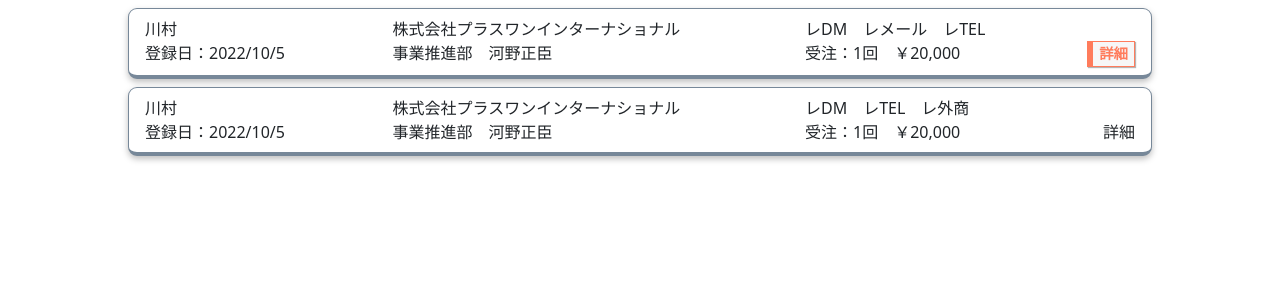
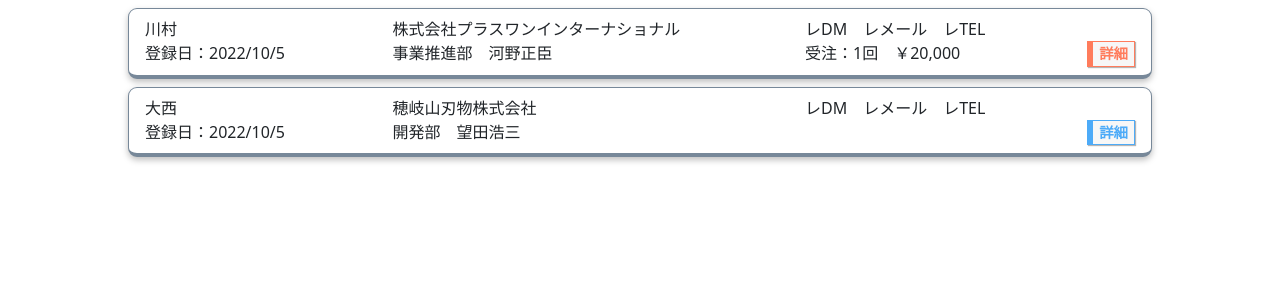
Before and after one commit to kawamura-katsufumi/python-test, a Django app: page /plac8/left/ in a window 1280 px wide. Shown: the top 300 px of the page. Run offline with Django 3.2, Linux system fonts and the light colour scheme.

Commit message:
note2214

```diff
--- a/python/dj_test/plac8/templates/plac8/left.html
+++ b/python/dj_test/plac8/templates/plac8/left.html
@@ -40,6 +40,12 @@
     }
     .detail3{
         font-size: 0.9em;
+        background-color: rgb(243, 200, 220);
+        border-top:  dotted 2px #f30e80;
+        border-bottom: dotted 2px #f30e80;
+    }
+    .detail4{
+        font-size: 0.9em;
         padding-top: 5px;
     }
     .btn-sticky {
@@ -55,6 +61,22 @@
         box-shadow: 1px 1px 1px rgba(0, 0, 0, 0.29);
     }
     .btn-sticky:active {
+        box-shadow: inset 0 0 2px rgba(128, 128, 128, 0.1);
+        transform: translateY(2px);
+    }
+    .btn-sticky2 {
+        font-size: 0.9em;
+        display: inline-block;
+        /* padding: 0.5em 1em; */
+        text-decoration: none;
+        background: #f7f7f7;
+        border: solid 1px #4dabf8;
+        border-left: solid 6px #4dabf8;/*左線*/
+        color: #4dabf8;/*文字色*/
+        font-weight: bold;
+        box-shadow: 1px 1px 1px rgba(0, 0, 0, 0.29);
+    }
+    .btn-sticky2:active {
         box-shadow: inset 0 0 2px rgba(128, 128, 128, 0.1);
         transform: translateY(2px);
     }
@@ -96,34 +118,75 @@
                         <div class="class1">
                             <div style="width: 300px;">見積金額：\77,000</div>
                             <div style="width: 350px;">見積番号：0028073-1</div>
-                            <div style="width: 300px;">経路：TEL</div>
+                            <div style="width: 300px;">流入経路：TEL</div>
                             <div style="width: 250px;">カスタマー事業部</div>
                         </div>
                         <div class="class1">
                             <div style="width: 300px;">ステータス：見積送信</div>
                             <div style="width: 350px;">見積日：2020/05/01</div>
-                            <div style="width: 300px;">受注日：2020/05/03</div>
+                            <div style="width: 300px;"></div>
                             <div style="width: 250px;">田中レオト</div>
                         </div>
                     </div>
-                    <div class="detail3">
+                    <div class="detail4">
                         <div>5090-01　4.7ozドライシルキータッチポロシャツ(ローブリード)</div>
                         <div>351-AIP　3.5オンス　インターロックドライポロシャツ
                         </div>
                     </div>
+
+                    <hr>
+                    <div class="detail3">
+                        <div class="class1">
+                            <div style="width: 300px;">見積金額：\20,000</div>
+                            <div style="width: 350px;">見積番号：0028073-2</div>
+                            <div style="width: 300px;">流入経路：TEL</div>
+                            <div style="width: 250px;">カスタマー事業部</div>
+                        </div>
+                        <div class="class1">
+                            <div style="width: 300px;">ステータス：発送完了</div>
+                            <div style="width: 350px;">見積日：2020/05/11</div>
+                            <div style="width: 300px;">受注日：2020/05/12</div>
+                            <div style="width: 250px;">田中レオト</div>
+                        </div>
+                    </div>
+                    <div class="detail4">
+                        <div>302-ADP　4.4オンス　ドライポロシャツ</div>
+                    </div>
+
+                    <hr>
+                    <div class="detail2">
+                        <div class="class1">
+                            <div style="width: 300px;">見積金額：\65,000</div>
+                            <div style="width: 350px;">見積番号：0028073-3</div>
+                            <div style="width: 300px;">流入経路：TEL</div>
+                            <div style="width: 250px;">カスタマー事業部</div>
+                        </div>
+                        <div class="class1">
+                            <div style="width: 300px;">ステータス：見積送信</div>
+                            <div style="width: 350px;">見積日：2020/06/01</div>
+                            <div style="width: 300px;"></div>
+                            <div style="width: 250px;">田中レオト</div>
+                        </div>
+                    </div>
+                    <div class="detail4">
+                        <div>5090-01　4.7ozドライシルキータッチポロシャツ(ローブリード)</div>
+                        <div>351-AIP　3.5オンス　インターロックドライポロシャツ</div>
+                        <div>5900　4.1oz　ドライアスレチックTシャツ</div>
+                    </div>
+
                 </div>
             </div>
 
             <div class="main">
                 <div class="class1">
                     <div style="width: 300px;">
-                        川村
+                        大西
                     </div>
                     <div style="width: 500px;">
-                        株式会社プラスワンインターナショナル
+                        穂岐山刃物株式会社
                     </div>
                     <div style="width: 400px;">
-                        レDM　レTEL　レ外商
+                        レDM　レメール　レTEL
                     </div>
                 </div>
                 <div class="class1">
@@ -131,19 +194,56 @@
                         登録日：2022/10/5
                     </div>
                     <div style="width: 500px;">
-                        事業推進部　河野正臣
+                        開発部　望田浩三
                     </div>
                     <div style="width: 300px;">
-                        受注：1回　￥20,000
+
                     </div>
                     <div style="width: 100px;text-align: right;">
-                        <span class="detail">詳細</span>
+                        <button class="detail btn-sticky2">詳細</button>
                     </div>
                 </div>
                 <div style="display: none;">
                     <hr>
-                    見積送信　0028073-1　\77,000　見：2022/5/10　受：　 Tel　カスタマー事業部　田中<br>
-                    5090-01　4.7ozドライシルキータッチポロシャツ(ローブリード)
+                    <div class="detail2">
+                        <div class="class1">
+                            <div style="width: 300px;">見積金額：\77,000</div>
+                            <div style="width: 350px;">見積番号：0028073-1</div>
+                            <div style="width: 300px;">流入経路：TEL</div>
+                            <div style="width: 250px;">DX/IT推進</div>
+                        </div>
+                        <div class="class1">
+                            <div style="width: 300px;">ステータス：見積送信</div>
+                            <div style="width: 350px;">見積日：2020/05/01</div>
+                            <div style="width: 300px;"></div>
+                            <div style="width: 250px;">八木保光</div>
+                        </div>
+                    </div>
+                    <div class="detail4">
+                        <div>5090-01　4.7ozドライシルキータッチポロシャツ(ローブリード)</div>
+                        <div>351-AIP　3.5オンス　インターロックドライポロシャツ
+                        </div>
+                    </div>
+
+                    <hr>
+                    <div class="detail2">
+                        <div class="class1">
+                            <div style="width: 300px;">見積金額：\20,000</div>
+                            <div style="width: 350px;">見積番号：0028073-2</div>
+                            <div style="width: 300px;">流入経路：TEL</div>
+                            <div style="width: 250px;">DX/IT推進</div>
+                        </div>
+                        <div class="class1">
+                            <div style="width: 300px;">ステータス：見積送信</div>
+                            <div style="width: 350px;">見積日：2020/05/11</div>
+                            <div style="width: 300px;"></div>
+                            <div style="width: 250px;">八木保光</div>
+                        </div>
+                    </div>
+                    <div class="detail4">
+                        <div>302-ADP　4.4オンス　ドライポロシャツ</div>
+                    </div>
+
                 </div>
             </div>
 
```
